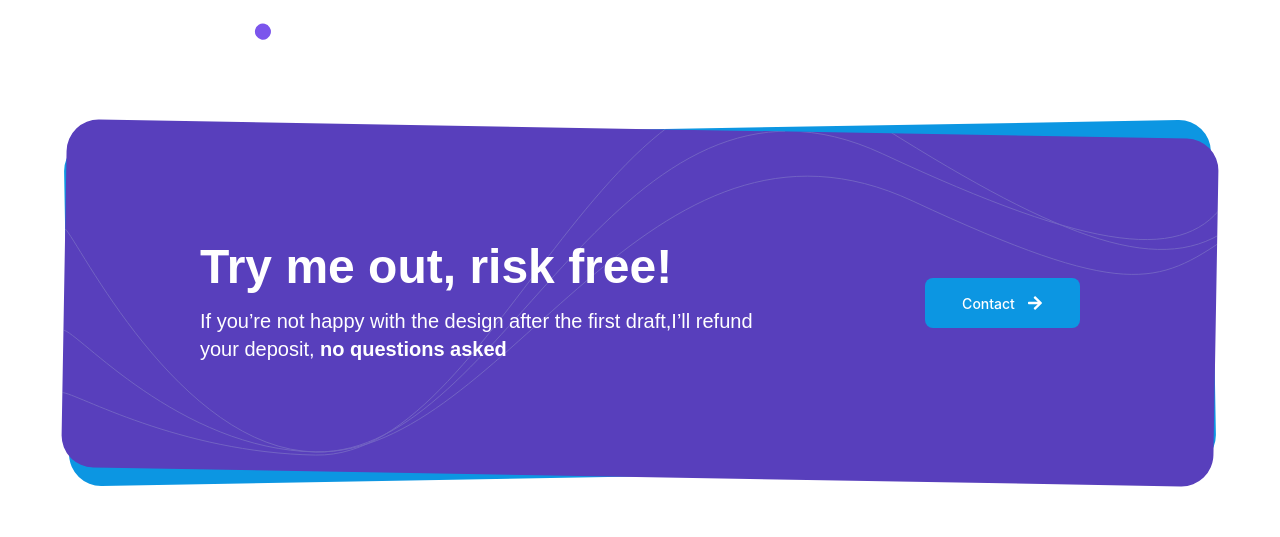
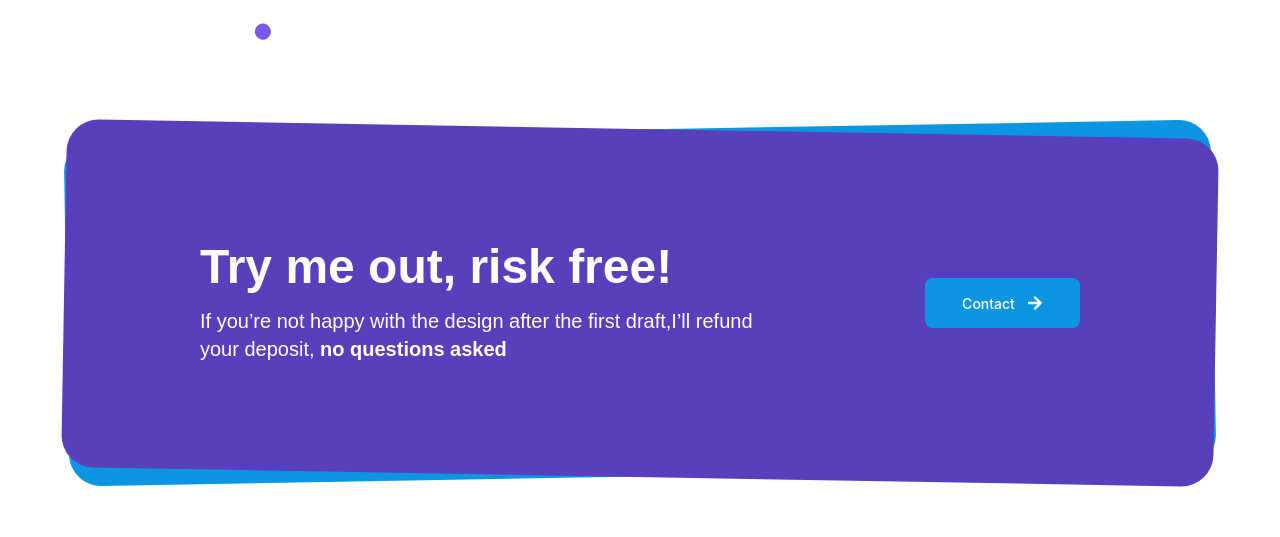
Before and after one commit to AhmadSaadAlden/React-Portfolio, a React (Vite) app: page / in a window 1280 px wide. Shown: the part 2335-2872 px from the top of the page. Built offline with nearby package versions, Linux system fonts and the light colour scheme.

Commit message:
update component call to action

```diff
--- a/src/components/CallToAction/CallToAction.jsx
+++ b/src/components/CallToAction/CallToAction.jsx
@@ -1,6 +1,6 @@
 import React from 'react'
 import { useTheme } from '../../Context/ThemeContext'
-import lines from "../../assets/image/callToAction/lines.svg"
+//import lines from "../../assets/image/callToAction/lines.svg"
 import Buttons from '../../shared/Buttons/Buttons'
 import { Link } from 'react-router-dom'
 import { FaArrowRight } from 'react-icons/fa'
@@ -16,8 +16,8 @@ const CallToAction = ({data}) => {
 
         <div className='w-full max-w-[73.0625rem] h-[348px] bg-[var(--background-section)] rounded-4xl absolute top-1/2 left-1/2 transform
             -translate-x-1/2 -translate-y-1/2 rotate-1 z-10'>
-            <img src={lines} alt="lines" className="absolute w-full h-full" />
-
+{/*             <img src={lines} alt="lines" className="absolute w-full h-full" />
+ */}
             <div className='absolute top-1/2 left-1/2 transform -translate-x-1/2 -translate-y-1/2 -rotate-1 w-full px-4 md:px-[136px] z-20'>
                 {data.map((item, index) => (
                     <div key={index} className='flex flex-col md:flex-row justify-between items-center gap-6'>
```
